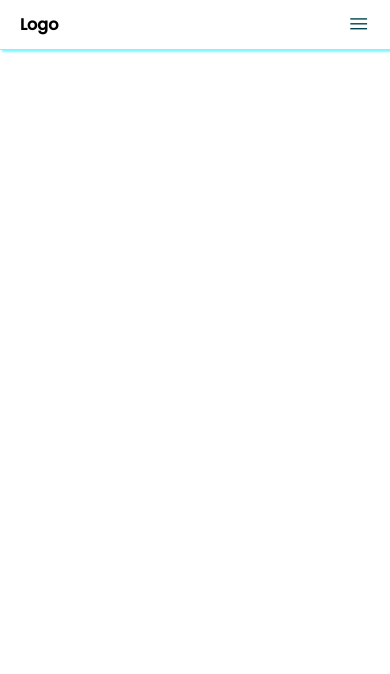
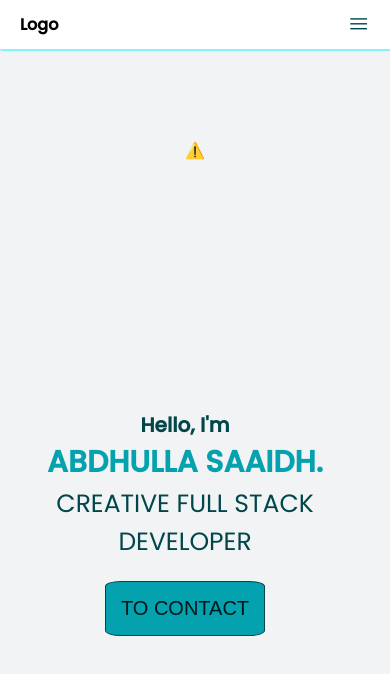
Before and after one commit to saaidh12/Portfolio, a plain HTML site: page index.html in a window 390 px wide. Drawn offline with nearby package versions, Linux system fonts and the light colour scheme; no server answers.

Commit message:
index.html

```diff
--- a/index.html
+++ b/index.html
@@ -22,12 +22,25 @@
       <ul class="nav-links">
         <li class="nav-link"><a href="#">Home</a></li>
         <li class="nav-link"><a href="#">projects</a></li>
-        <li class="nav-link"><a href="#">sevices</a></li>
+        <li class="nav-link"><a href="#">services</a></li>
         <li class="nav-link"><a href="#">To contact</a></li>
       </ul>
     </nav>
     <!--End of Navigation Bar-->
-
+    <!--Hero section-->
+    <div class="hero">
+      <div class="left-content">
+        <lottie-player src="https://assets9.lottiefiles.com/packages/lf20_w51pcehl.json" class="hero-animation"  speed="1" loop autoplay></lottie-player>
+      </div>
+      <div class="right-content">
+        <h4>Hello, I'm</h4>
+        <h1>Abdhulla Saaidh.</h1>
+        <p>creative full stack developer</p>
+        <button class="btn-contact"> <a href="#">To Contact</a></button>
+      </div>
+    </div>
+    <!--End Hero section-->
+    <script src="https://unpkg.com/@lottiefiles/lottie-player@latest/dist/lottie-player.js"></script>
     <script src="app.js"></script>
   </body>
 </html>
--- a/style.css
+++ b/style.css
@@ -10,6 +10,7 @@
 
 body {
   font-family: "Poppins", sans-serif;
+  background:#f1f3f4 ;
 }
 
 .nav-header {
@@ -30,6 +31,7 @@ body {
   'opsz' 48
 }
 .material-symbols-outlined:hover {
+  color: #02464b;
   color: #04a2ae;
   transition: 1s ease-in-out;
 
@@ -41,8 +43,9 @@ body {
   padding: 12px 20px;
   position: fixed;
   justify-content: space-between;
-  background: transparent;
-  box-shadow: 2px 2px 2px rgb(131, 244, 252);
+  background: white;
+  box-shadow: 1px 1px 1px rgb(131, 244, 252);
+  z-index: 1;
 
 }
 
@@ -66,6 +69,70 @@ body {
   color: #04a2ae;
   transition: 1s ease-in-out;
 }
+/*Hero Sectiom*/
+
+.hero {
+  display: flex;
+  justify-content: space-between;
+  align-items: center;
+  flex-wrap: wrap;
+  width: 100%;
+  height: calc(100vh - 48px);
+}
+
+.hero-animation {
+  top:48px;
+  width: 45rem;
+  height: auto;
+  background: transparent;
+}
+
+.right-content {
+  padding: 40px;
+  margin-right: 20px;
+  width: 40rem;
+}
+
+.right-content h4 {
+  font-size: 30px;
+  color: #02464b;
+}
+
+.right-content h1 {
+  font-size: 60px;
+  text-transform: uppercase;
+  color: #04a2ae;
+
+}
+
+.right-content p {
+  font-size: 35px;
+  text-transform: uppercase;
+  color: #02464b;
+}
+
+.btn-contact{
+  margin-top: 20px;
+  background: #04a2ae;
+  border: 1px solid #02464b ;
+  padding: 15px 15px;
+  text-transform: uppercase;
+  cursor: pointer;
+  border-radius: 10%;
+}
+.btn-contact a {
+  text-decoration: none;
+  font-size: 20px;
+  color: #011719;
+
+}
+
+.btn-contact:hover {
+  background: #06d1e0;
+  transition: all 2s ease-in-out;
+}
+
+
 
 @media screen and (max-width:768px) {
   .material-symbols-outlined {
@@ -101,9 +168,93 @@ body {
     display: block;
   }
 
+  .nav-link a:hover {
+    padding-left: 8px;
+  }
+
+
   .show-links {
     display: block;
     height: 192px;
   }
 
+  .hero {
+    display: flex;
+    justify-content: center;
+    align-items: center;
+    flex-wrap: wrap;
+    height: calc(100vh - 48px);
+  }
+
+  .hero-animation {
+    width: 30rem;
+    height: auto;
+    background: transparent;
+  }
+
+  .left-content {
+    margin: 48px auto;
+  }
+
+  .right-content {
+    text-align: center;
+    padding: 0;
+    margin-right: 0;
+    margin-bottom: 50px;
+  }
+
+  .right-content h4 {
+    padding: 0;
+    font-size: 20px;
+    color: #02464b;
+  }
+
+  .right-content h1 {
+    font-size: 30px;
+    padding: 0;
+    text-transform: uppercase;
+    color: #04a2ae;
+
+  }
+
+  .right-content p {
+    padding: 0;
+    font-size: 25px;
+    text-transform: uppercase;
+    color: #02464b;
+  }
+
 }
+/*****************************************************/
+@media screen and (max-width:1377px) {
+
+  .hero-animation {
+    top:48px;
+    width: 100%;
+    height: auto;
+    background: transparent;
+  }
+  .right-content {
+    padding: 20px;
+    margin-right: 20px;
+    width: 40rem;
+    height: auto;
+  }
+
+}
+
+@media screen and (max-width:1264px) {
+
+  .hero-animation {
+    top:48px;
+    width: 100%;
+    height: auto;
+    background: transparent;
+  }
+  .right-content {
+    padding: 20px;
+    margin-right: 20px;
+    width: 40rem;
+    height: auto;
+  }
+}
```
